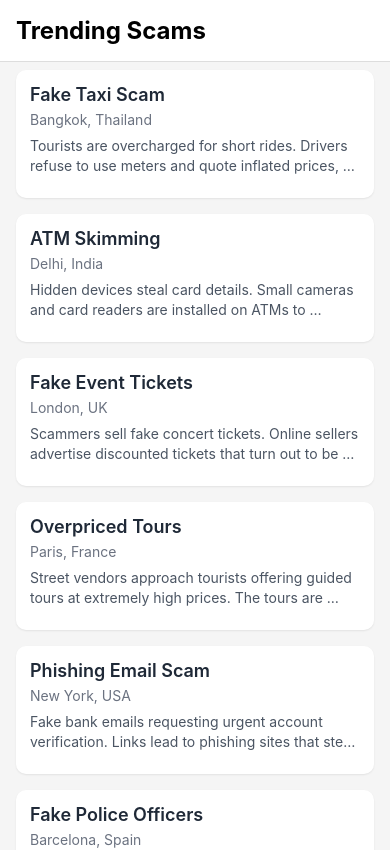
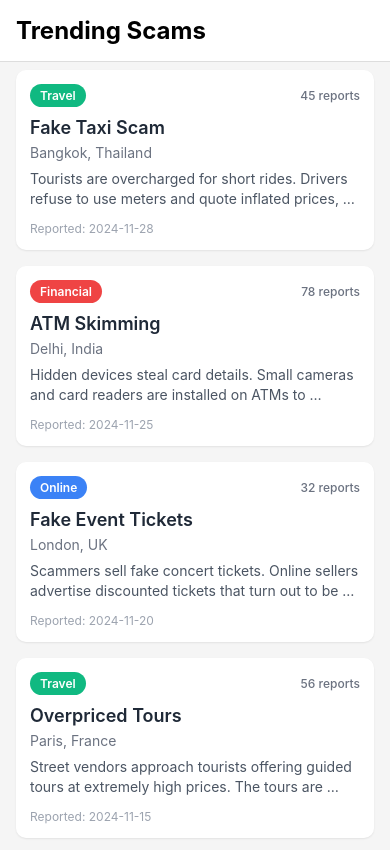
Before and after one commit to sammy200-ui/GlobeGuard-application, a React Native app in the folder frontend_scam/: screen /Home in a window 390 px wide. Shown: the top 850 px of the page. Built offline with nearby package versions, Linux system fonts and the light colour scheme.

Commit message:
improve card design

```diff
--- a/frontend_scam/src/components/ScamCard.js
+++ b/frontend_scam/src/components/ScamCard.js
@@ -1,13 +1,40 @@
 import React from 'react';
 import { View, Text, StyleSheet, TouchableOpacity } from 'react-native';
 
-// A simple card to show a scam item. Kept basic on purpose.
+const getTypeColor = (type) => {
+  switch (type) {
+    case 'Travel':
+      return '#10B981';
+    case 'Online':
+      return '#3B82F6';
+    case 'Financial':
+      return '#EF4444';
+    case 'Other':
+      return '#8B5CF6';
+    default:
+      return '#6B7280';
+  }
+};
+
 const ScamCard = ({ scam, onPress }) => {
   return (
     <TouchableOpacity style={styles.card} onPress={onPress}>
+      <View style={styles.headerRow}>
+        <View style={[styles.typeBadge, { backgroundColor: getTypeColor(scam.type) }]}>
+          <Text style={styles.typeText}>{scam.type}</Text>
+        </View>
+        {scam.upvotes && (
+          <Text style={styles.upvotes}>{scam.upvotes} reports</Text>
+        )}
+      </View>
+
       <Text style={styles.title}>{scam.title}</Text>
       <Text style={styles.location}>{scam.location}</Text>
       <Text style={styles.description} numberOfLines={2}>{scam.description}</Text>
+
+      {scam.date && (
+        <Text style={styles.date}>Reported: {scam.date}</Text>
+      )}
     </TouchableOpacity>
   );
 };
@@ -24,6 +51,27 @@ const styles = StyleSheet.create({
     shadowOpacity: 0.08,
     shadowRadius: 2,
     elevation: 2,
+  },
+  headerRow: {
+    flexDirection: 'row',
+    justifyContent: 'space-between',
+    alignItems: 'center',
+    marginBottom: 10,
+  },
+  typeBadge: {
+    paddingHorizontal: 10,
+    paddingVertical: 4,
+    borderRadius: 12,
+  },
+  typeText: {
+    color: '#fff',
+    fontSize: 12,
+    fontWeight: '600',
+  },
+  upvotes: {
+    fontSize: 12,
+    color: '#6B7280',
+    fontWeight: '500',
   },
   title: {
     fontSize: 18,
@@ -42,6 +90,11 @@ const styles = StyleSheet.create({
     lineHeight: 20,
     marginBottom: 8,
   },
+  date: {
+    fontSize: 12,
+    color: '#9CA3AF',
+    marginTop: 4,
+  },
 });
 
 export default ScamCard;
```
